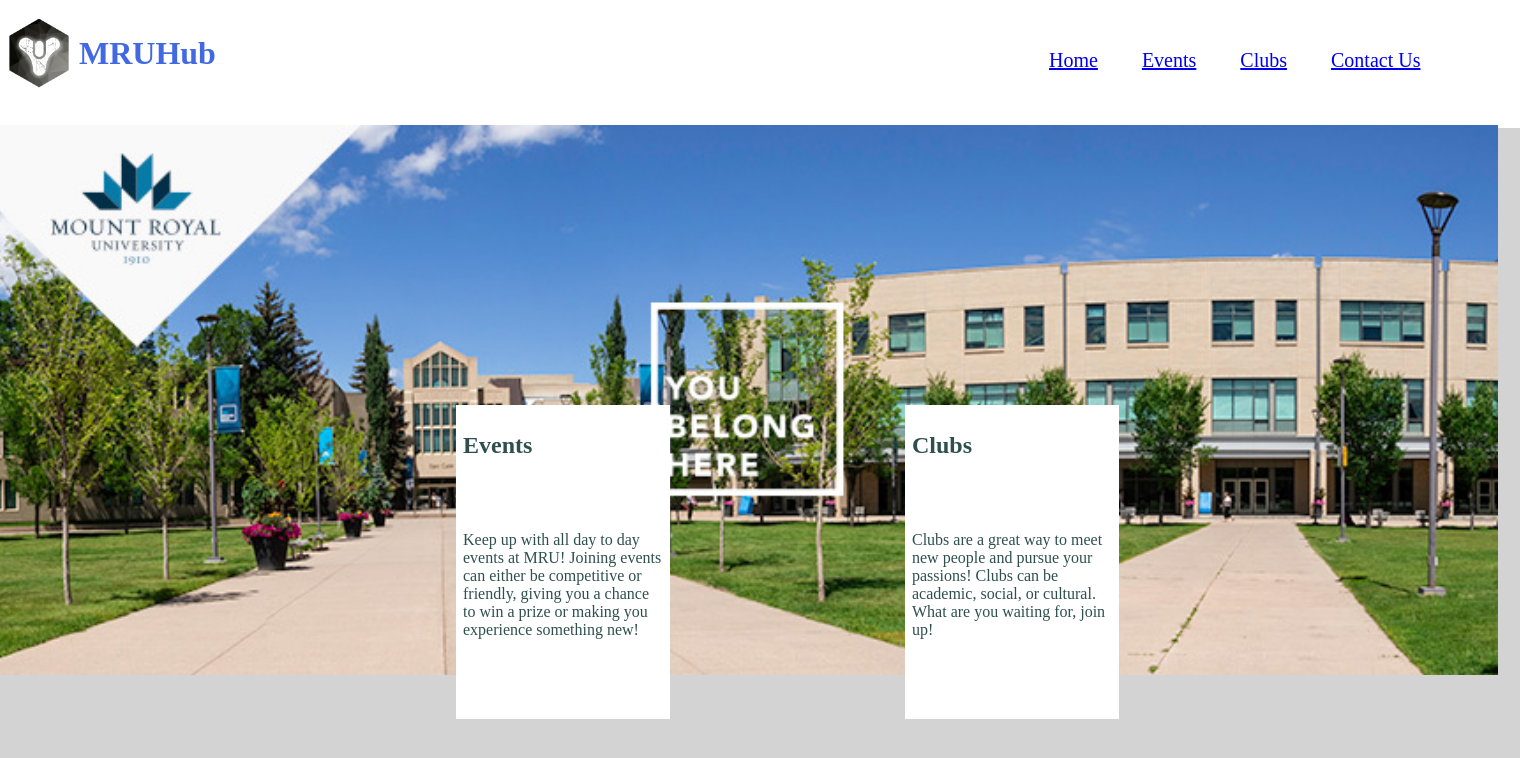
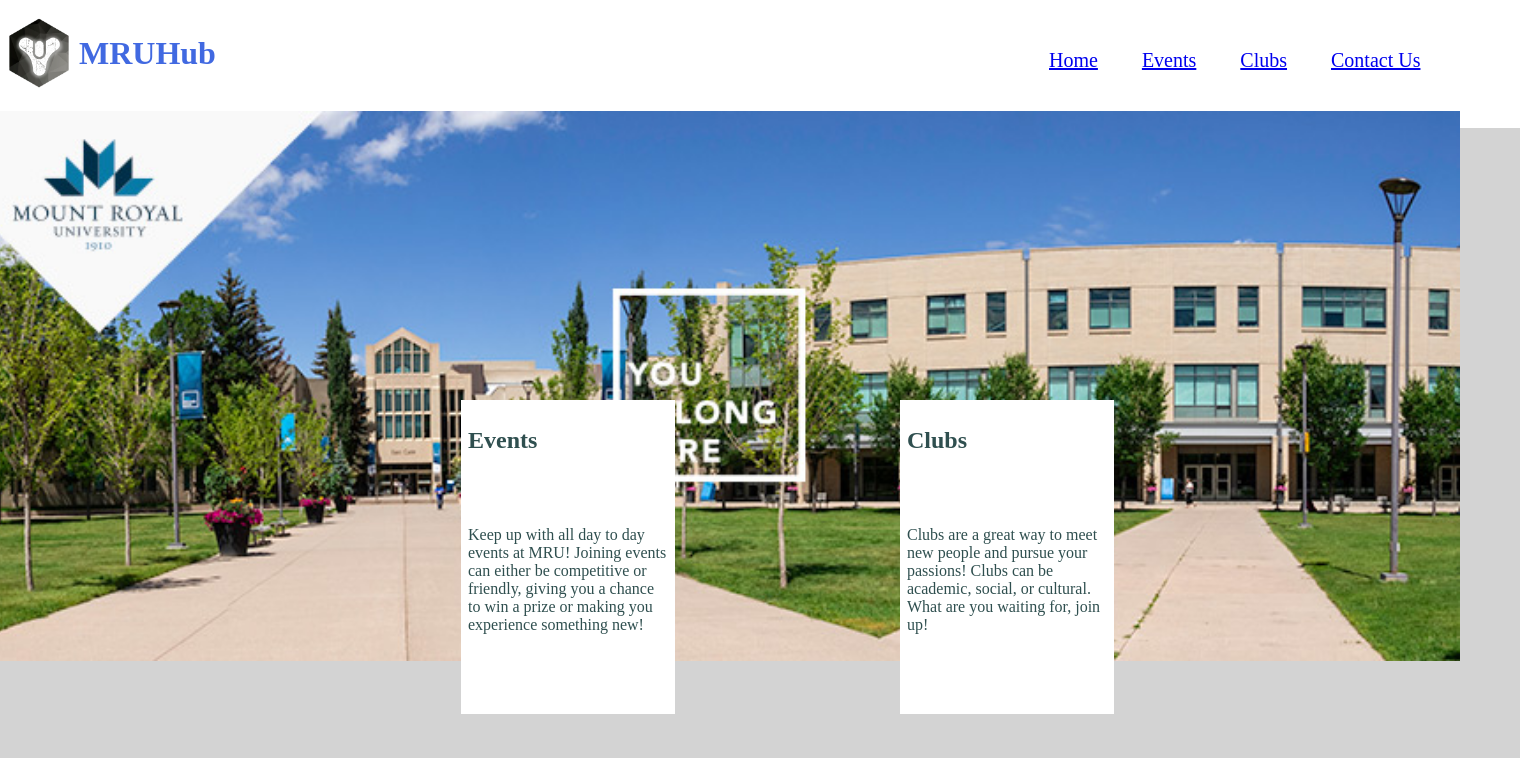
Before and after one commit to JordanMercurio/Assignment1COMP2511, a PHP site: page /1Home.html in a window 1520 px wide. Shown: the top 758 px of the page. Run offline with PHP 8.4, Linux system fonts and the light colour scheme.

Commit message:
Edited 1Home.css

```diff
--- a/1Home.css
+++ b/1Home.css
@@ -24,34 +24,36 @@ body {
 
 div.events {
     color: #2F4F4F;
-    position: absolute;
+    position: fixed;
     right: 845px;
     width: 200px;
     top: 400px;
     height: 300px;
     background-color: #FFFFFF;
     border: 2pt solid #FFFFFF;
-    margin: 5px;
+    margin: auto;
     padding: 5px;
 }
 
 div.clubs {
     color: #2F4F4F;
-    position: absolute;
+    position: fixed;
     left: 900px;
     width: 200px;
     top: 400px;
     height: 300px;
     background-color: #FFFFFF;
     border: 2pt solid #FFFFFF;
-    margin: 5px;
+    margin: auto;
     padding: 5px;
 }
 
 figure {
-    position:relative;
-    right: 50px;
-    width: 685px;
+    position:fixed;
+    left: -40px;
+    width: 800px;
+    top: 95px;
+    margin: auto;
 
 }
 h1 {
--- a/Form.html
+++ b/Form.html
@@ -65,11 +65,11 @@
                 </p>
 
                 <p>
-                    <label>Departing*
+                    <label>Starting Date:
                             <input name="date" type="date">
                     </label>
 
-                    <label>Arriving*
+                    <label>Ending Date:
                             <input name="date" type="date">
                     </label>
                 </p>
```
